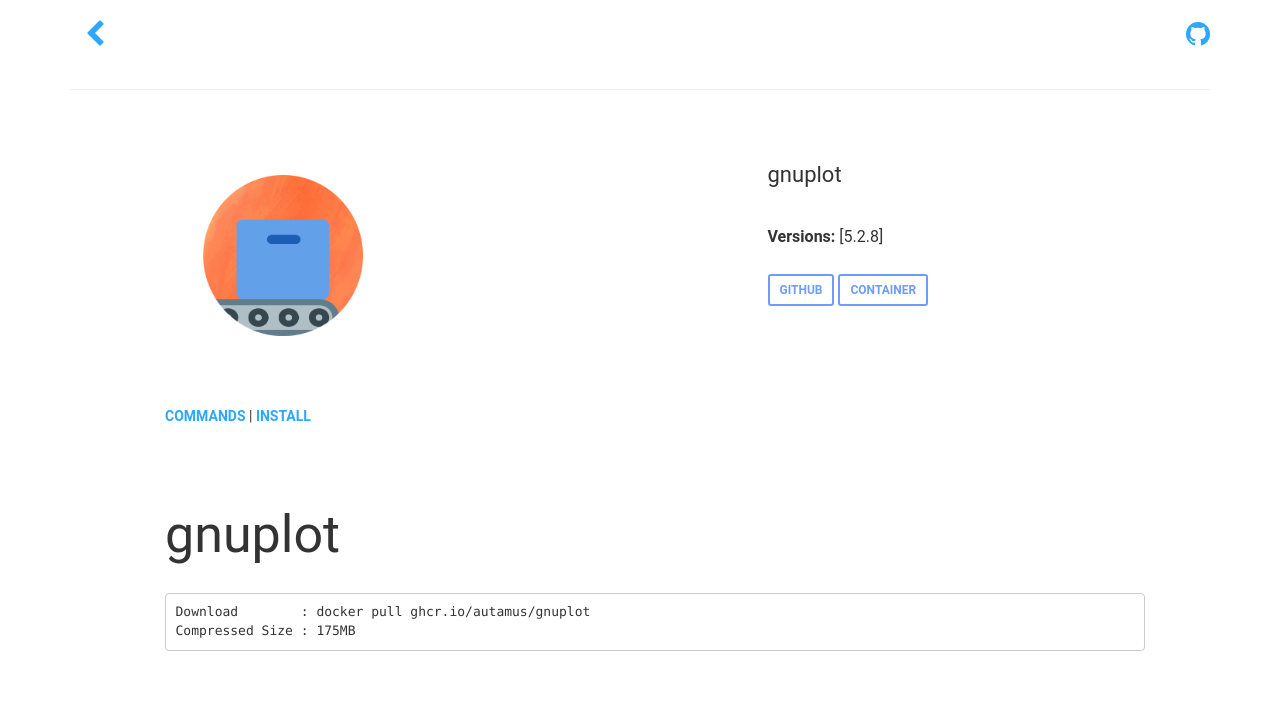
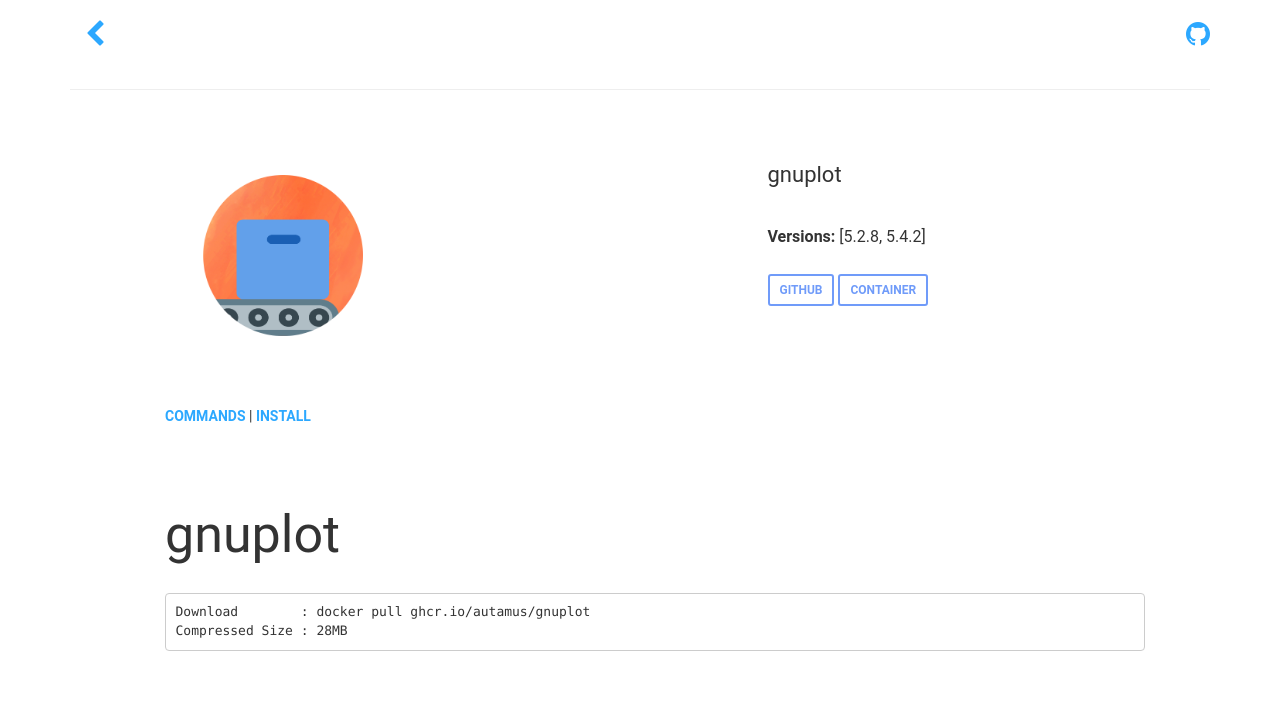
Before and after one commit to autamus/registry, a Jekyll site: the page built from _library/gnuplot.md, in a window 1280 px wide. Shown: the top 709 px of the page. Built offline with Jekyll 4.4.1, drawn with Linux system fonts in a browser that asks for light colours; nearby versions of some CDN libraries.

Commit message:
Update gnuplot to 5.4.2 at 2021-10-06 23:26:19.589665491 +0000 UTC m=+2.293416930

````diff
--- a/_library/gnuplot.md
+++ b/_library/gnuplot.md
@@ -4,8 +4,9 @@ name: gnuplot
 github: https://github.com/autamus/registry/blob/main/containers/g/gnuplot/spack.yaml
 versions:
 - 5.2.8
-updated_at: 2021-06-23T19:39:12.980903535Z
-size: 175MB
+- 5.4.2
+updated_at: 2021-10-06T23:26:18.31060355Z
+size: 28MB
 description: 'Gnuplot is a portable command-line driven graphing utility for Linux,
   OS/2, MS Windows, OSX, VMS, and many other platforms. The source code is copyrighted
   but freely distributed (i.e., you don''t have to pay for it). It was originally
@@ -19,7 +20,7 @@ container_url: https://github.com/orgs/autamus/packages/container/package/gnuplo
 # gnuplot
 ```bash
 Download        : docker pull ghcr.io/autamus/gnuplot
-Compressed Size : 175MB
+Compressed Size : 28MB
 ```
 
 ## Description
````
